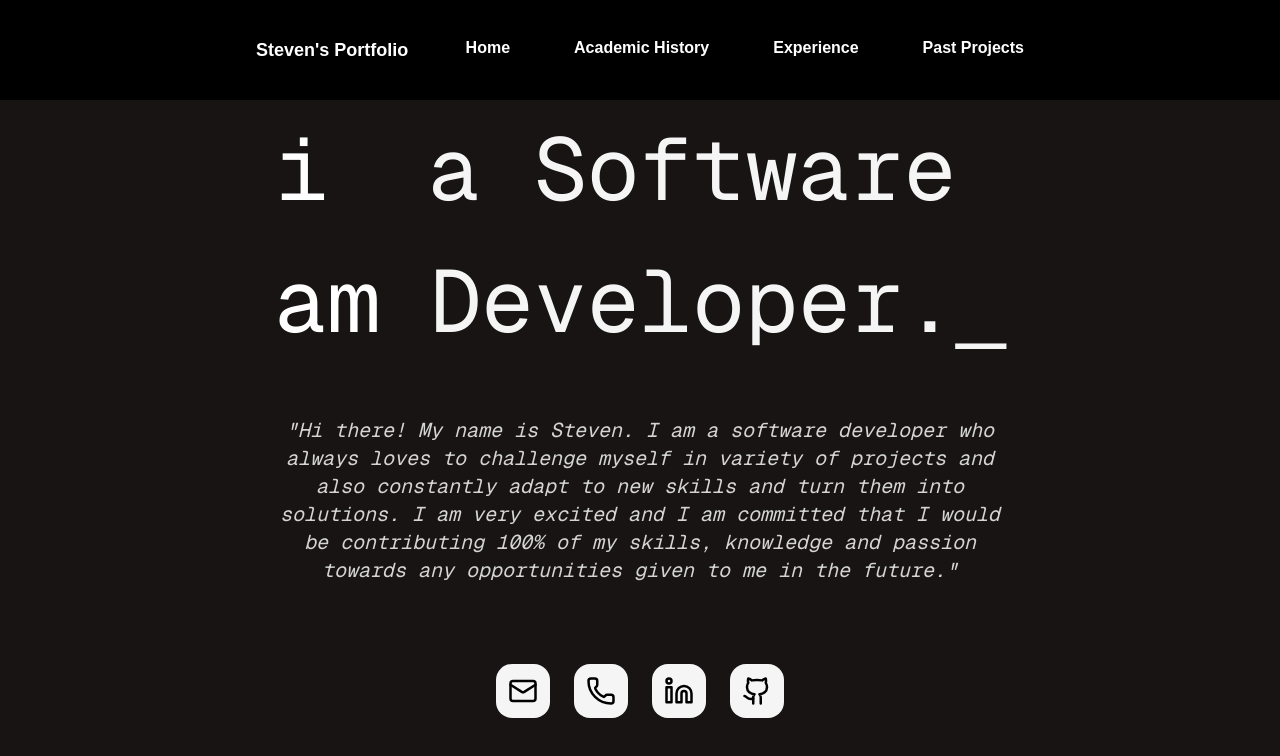
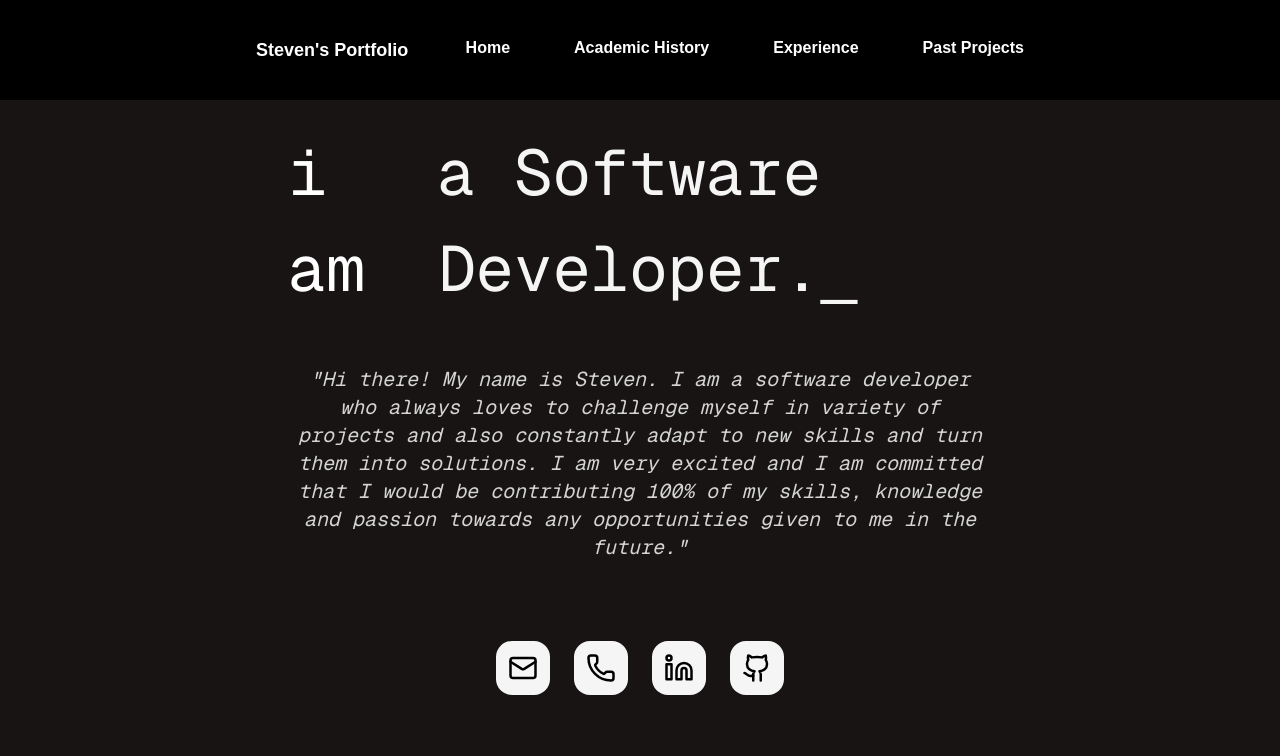
Before and after one commit to steven-appdev/my-resume-v2, a Next.js app: page / in a window 1280 px wide. Shown: the top 756 px of the page. Built offline with nearby package versions, Linux system fonts and the light colour scheme.

Commit message:
Netlify support

```diff
--- a/package.json
+++ b/package.json
@@ -9,6 +9,7 @@
     "lint": "eslint"
   },
   "dependencies": {
+    "@netlify/plugin-nextjs": "^5.12.1",
     "lucide-react": "^0.540.0",
     "next": "15.5.0",
     "react": "19.1.0",
--- a/src/app/page.tsx
+++ b/src/app/page.tsx
@@ -11,7 +11,7 @@ export default function Home() {
       <div className="flex-grow flex flex-col items-center justify-center pb-20 gap-20 px-72">
         <div className="flex flex-col items-center gap-12">
           <div className="flex flex-row gap-12 items-center">
-            <p className="text-[88px] text-white font-mono">i am</p>
+            <p className="text-[64px] text-white font-mono">i am</p>
             <Typewriter
               options={{
                 strings: [
@@ -27,8 +27,8 @@ export default function Home() {
                 delay: 95,
                 deleteSpeed: 25,
                 cursor: "_",
-                cursorClassName: "text-[88px] text-neutral-100",
-                wrapperClassName: "text-[88px] text-neutral-100 font-mono",
+                cursorClassName: "text-[64px] text-neutral-100",
+                wrapperClassName: "text-[64px] text-neutral-100 font-mono",
               }}
             />
           </div>
```
Also changed, not shown: 2 other files (tests, documents, lock files or other folders).
